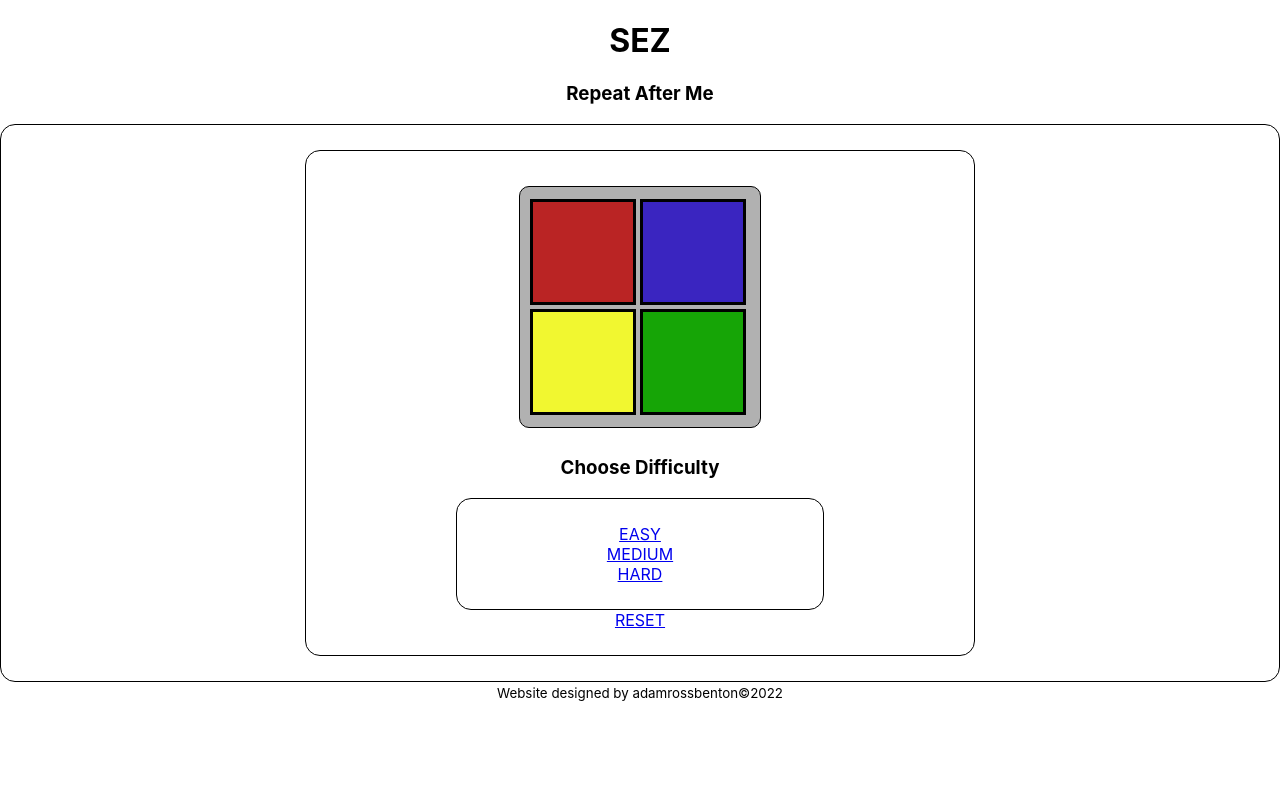
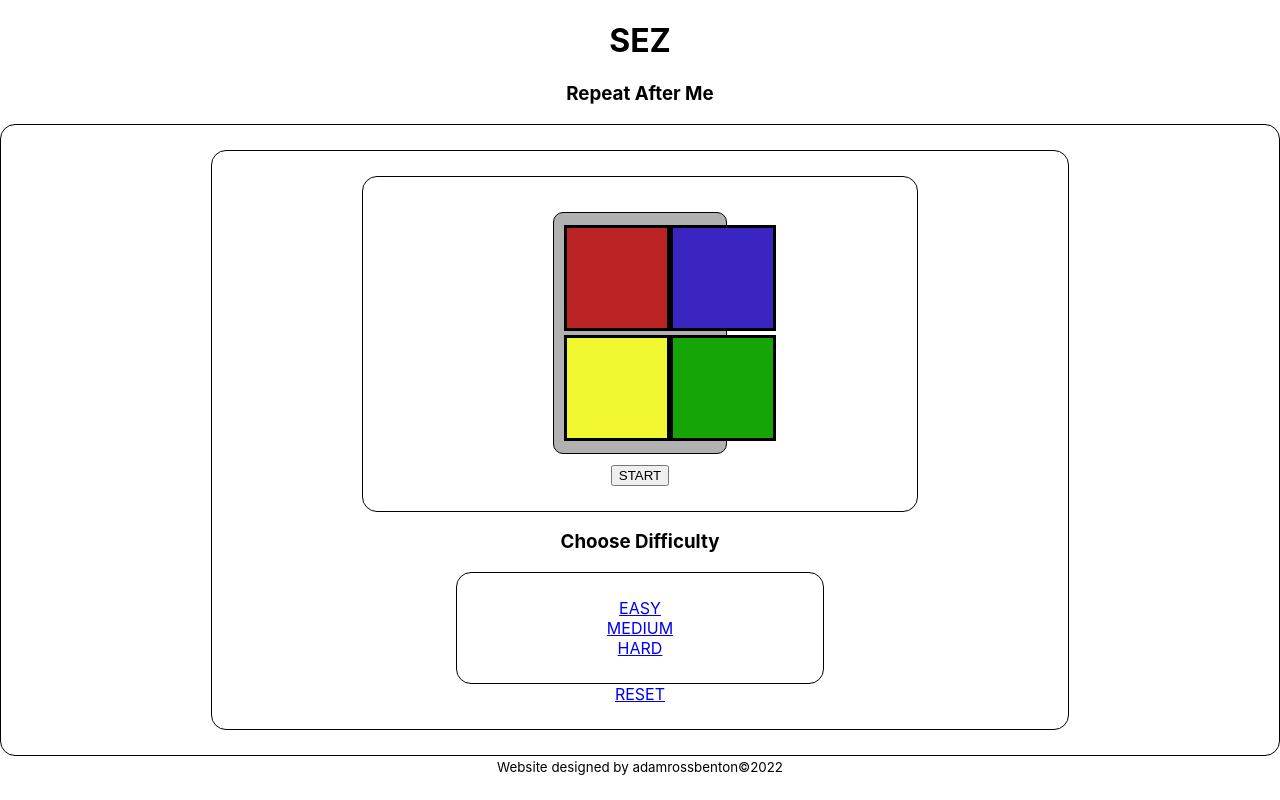
Before and after one commit to adamrossbenton/sez_js, a React (Create React App) app: page /medium in a window 1280 px wide. Built offline with nearby package versions, Linux system fonts and the light colour scheme.

Commit message:
handleSubmit works on easy

```diff
--- a/src/App.js
+++ b/src/App.js
@@ -8,6 +8,7 @@ import Footer from "./components/Footer.js"
 import Main from "./pages/Main.js"
 
 function App() {
+
   return (
     <div className="App">
       <Header/>
--- /dev/null
+++ b/src/hooks/GameHooks.js
@@ -0,0 +1,17 @@
+import React, {useState} from "react";
+
+const GameHooks = props => {
+
+    const computerChoices = []
+    const playerChoice = []
+
+    const playGame = diff => {
+        console.log(`Playing game on ${diff}`)
+    }
+
+    return {
+        playGame
+    }
+}
+
+export default GameHooks
--- a/src/pages/Easy.js
+++ b/src/pages/Easy.js
@@ -1,10 +1,22 @@
 import React from "react";
+import GameHooks from "../hooks/GameHooks";
 
 const Easy = props => {
+
+    const {playGame} = GameHooks()
+
+    const handleSubmit = e => {
+        e.preventDefault()
+        playGame("easy")
+    }
+
     const easyBoard = () => {
-        return <div className="board" id="easy-board">
-            <div className="game-piece red" id="easy-red"></div>
-            <div className="game-piece blue" id="easy-blue"></div>
+        return <div className="container board-container" id="easy-container">
+            <div className="board" id="easy-board">
+                <div className="game-piece red" id="easy-red"></div>
+                <div className="game-piece blue" id="easy-blue"></div>
+                <form onSubmit={handleSubmit}><button className="start-button" id="easy-start" type="submit">START</button></form>
+            </div>
         </div>
     }
 
--- a/src/pages/Hard.js
+++ b/src/pages/Hard.js
@@ -2,13 +2,16 @@ import React from "react";
 
 const Hard = props => {
     const hardBoard = () => {
-        return <div className="board" id="hard-board">
+        return <div className="container board-container" id="hard-container">
+            <div className="board" id="hard-board">
                 <div className="game-piece red" id="med-red"></div>
                 <div className="game-piece blue" id="med-blue"></div>
                 <div className="game-piece yellow" id="med-yellow"></div>
                 <div className="game-piece green" id="med-green"></div>
                 <div className="game-piece orange" id="med-orange"></div>
                 <div className="game-piece purple" id="med-purple"></div>
+                <form><button className="start-button" id="hard-start" type="submit">START</button></form>
+            </div>
         </div>
     }
 
--- a/src/pages/Medium.js
+++ b/src/pages/Medium.js
@@ -2,11 +2,14 @@ import React from "react";
 
 const Medium = props => {
     const medBoard = () => {
-        return <div className="board" id="med-board">
-            <div className="game-piece red" id="med-red"></div>
-            <div className="game-piece blue" id="med-blue"></div>
-            <div className="game-piece yellow" id="med-yellow"></div>
-            <div className="game-piece green" id="med-green"></div>
+        return <div className="container board-container" id="med-container">
+            <div className="board" id="med-board">
+                <div className="game-piece red" id="med-red"></div>
+                <div className="game-piece blue" id="med-blue"></div>
+                <div className="game-piece yellow" id="med-yellow"></div>
+                <div className="game-piece green" id="med-green"></div>
+            </div>
+            <form><button className="start-button" id="med-start" type="submit">START</button></form>
         </div>
     }
 
```
Lines whose indentation alone changed are shown as unchanged.
